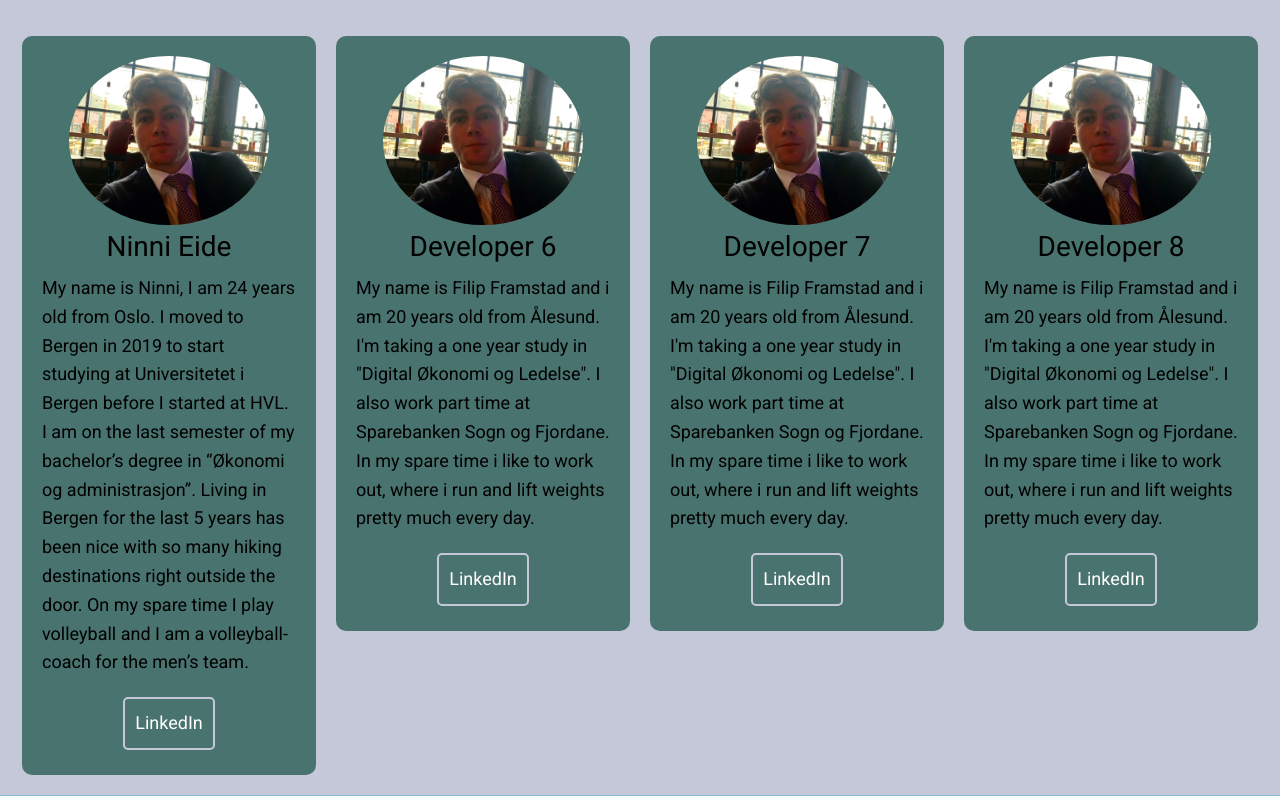
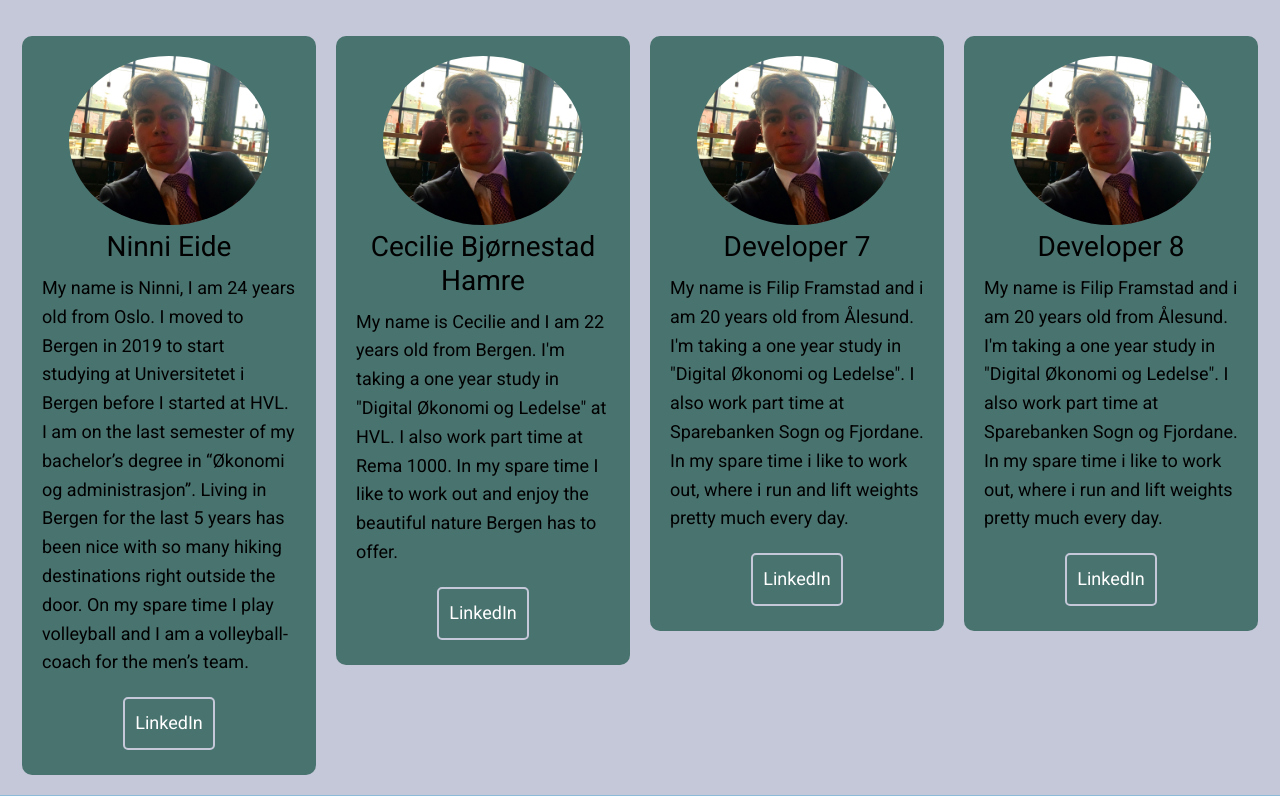
Before and after one commit to filipframstad/Carbon-App-2024---Group-2---Test, a Flask app: page / in a window 1280 px wide. Shown: the part 1301-2097 px from the top of the page. Run offline with Flask 3, Linux system fonts and the light colour scheme; some libraries are stand-ins or nearby versions.

Commit message:
Update home.html

```diff
--- a/capp/templates/home.html
+++ b/capp/templates/home.html
@@ -121,11 +121,10 @@
 
       <div class="box2">
         <img src="{{url_for('static',filename='pictures/Filip2.jpeg')}}" alt="" style="border-radius: 50%; width:200px; margin: 5px 5px;">
-        <h3>Developer 6</h3>
-        <p>  My name is Filip Framstad and i am 20 years old from Ålesund. I'm taking a one year
-            study in "Digital Økonomi og Ledelse". I also work part time at
-            Sparebanken Sogn og Fjordane. In my spare time i like to work out, where
-            i run and lift weights pretty much every day.
+        <h3>Cecilie Bjørnestad Hamre</h3>
+        <p> My name is Cecilie and I am 22 years old from Bergen. I'm taking a one year
+            study in "Digital Økonomi og Ledelse" at HVL. I also work part time at
+            Rema 1000. In my spare time I like to work out and enjoy the beautiful nature Bergen has to offer.
           </p>
         <div class="section_container_buttons_developers">
           <a class="btn_developers" href="#"  target="_blank">LinkedIn</a>
```
